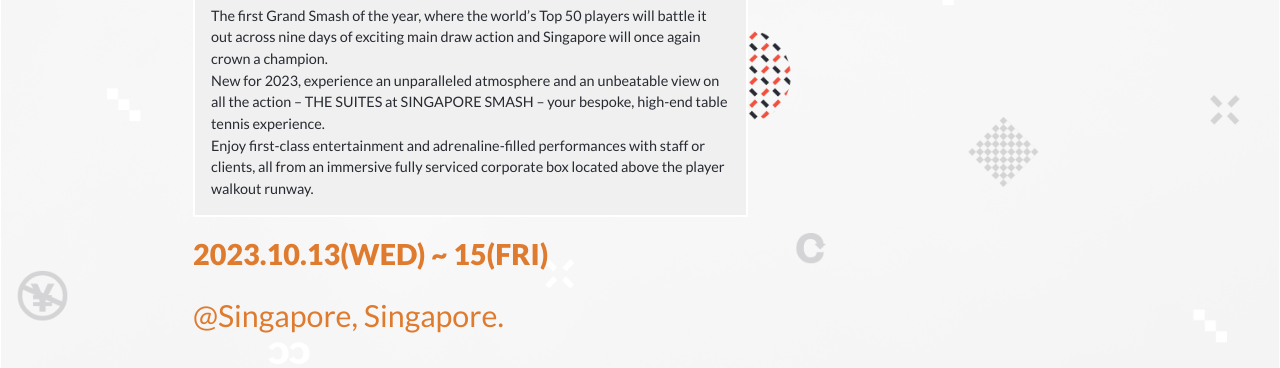
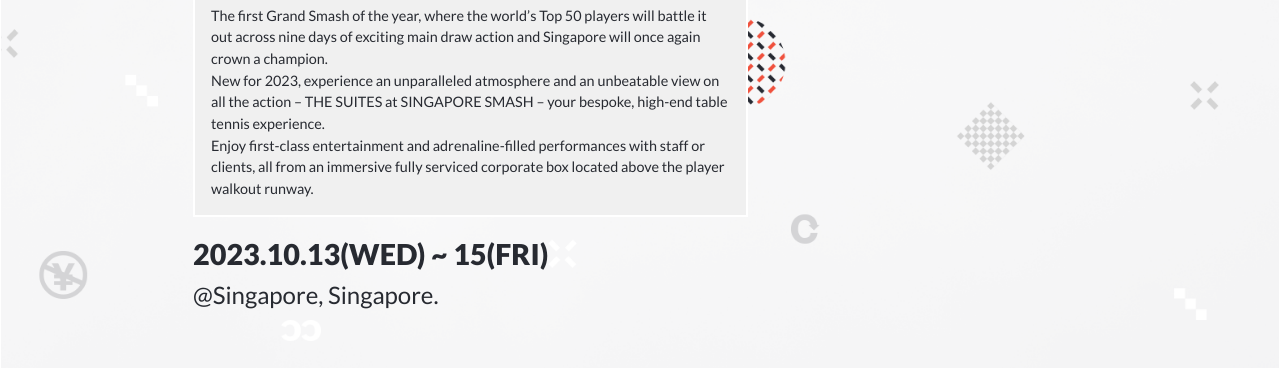
Before and after one commit to gdvl777/CapstoneSmash, a website: page index.html in a window 1280 px wide. Shown: the part 432-800 px from the top of the page. Drawn offline with nearby package versions, Linux system fonts and the light colour scheme.

Commit message:
Changed place font color

```diff
--- a/styles.css
+++ b/styles.css
@@ -87,12 +87,13 @@
 .date {
   font-size: 1.8rem;
   font-weight: 800;
-  color: #df7b2e;
+  color: #272A31;
 }
 
 .place {
-  font-size: 1.9rem;
-  color: #df7b2e;
+  font-size: 1.5rem;
+  color: #272A31;
+  margin-top: -16px;
 }
 
 .main-program {
```
